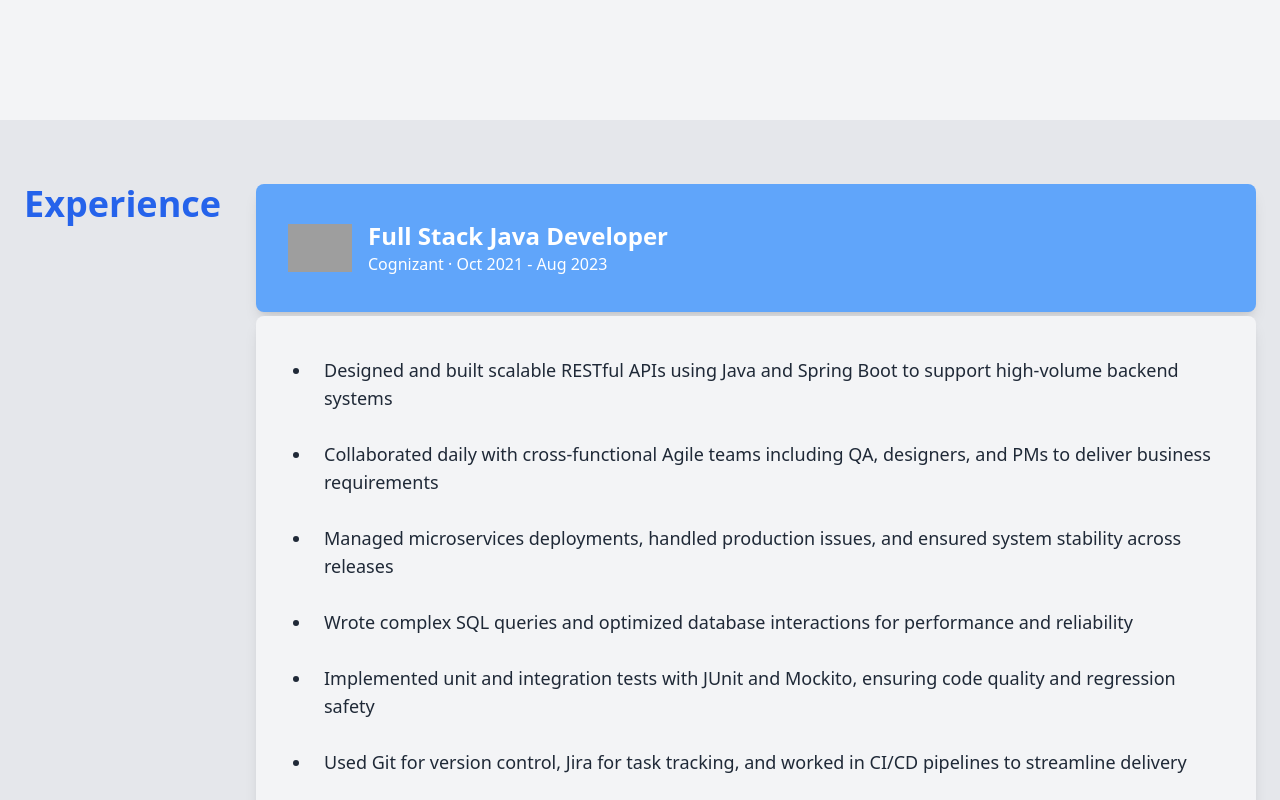
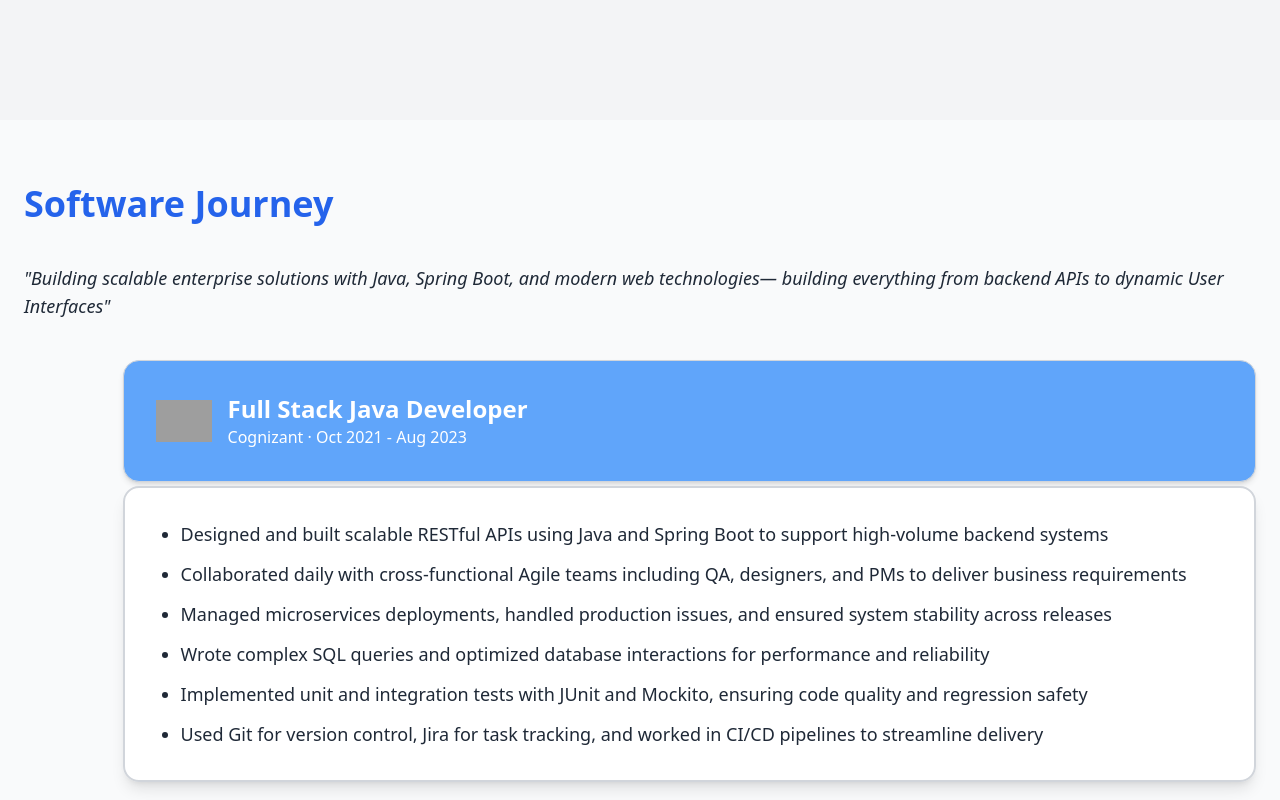
Before and after one commit to chandana-musunuru/portfolio, a React (Vite) app in the folder my-portfolio/: page / in a window 1280 px wide. Shown: the part 680-1480 px from the top of the page. Built offline with nearby package versions, Linux system fonts and the light colour scheme; grey boxes are pictures that could not be loaded.

Commit message:
experience changed for device compatability

```diff
--- a/my-portfolio/package.json
+++ b/my-portfolio/package.json
@@ -13,8 +13,10 @@
     "deploy": "gh-pages -d dist"
   },
   "dependencies": {
+    "framer-motion": "^12.7.4",
     "react": "^19.0.0",
     "react-dom": "^19.0.0",
+    "react-type-animation": "^3.2.0",
     "tailwindcss": "^3.4.0"
   },
   "devDependencies": {
--- a/my-portfolio/src/App.jsx
+++ b/my-portfolio/src/App.jsx
@@ -5,6 +5,45 @@ import csusbLogo from './assets/csusb.png';
 import jntukLogo from './assets/Jntuk.png';
 import subjectImage from './assets/logo.gif';
 import rabbit from './assets/rabb.gif';
+import { TypeAnimation } from 'react-type-animation';
+import { motion, useAnimation } from 'framer-motion';
+import { useRef} from 'react';
+import { useInView } from 'framer-motion';
+
+const responsibilities = [
+  'Designed and built scalable RESTful APIs using Java and Spring Boot to support high-volume backend systems',
+  'Collaborated daily with cross-functional Agile teams including QA, designers, and PMs to deliver business requirements',
+  'Managed microservices deployments, handled production issues, and ensured system stability across releases',
+  'Wrote complex SQL queries and optimized database interactions for performance and reliability',
+  'Implemented unit and integration tests with JUnit and Mockito, ensuring code quality and regression safety',
+  'Used Git for version control, Jira for task tracking, and worked in CI/CD pipelines to streamline delivery',
+];
+
+// Animation Variants
+const container = {
+  hidden: { opacity: 0 },
+  show: {
+    opacity: 1,
+    transition: {
+      staggerChildren: 0.3,
+      delayChildren: 0.2,
+    },
+  },
+};
+
+const item = {
+  hidden: { opacity: 0, y: 20 },
+  show: {
+    opacity: 1,
+    y: 0,
+    transition: {
+      type: 'spring',
+      stiffness: 300,
+      damping: 24,
+    },
+  },
+};
+
 
 function App() {
   const sections = ['About', 'Experience', 'Education', 'Projects', 'Skills', 'Contact'];
@@ -90,62 +129,77 @@ function App() {
           }
 
           if (section === 'Experience') {
+            const controls = useAnimation();
+            const ref = useRef(null);
+            const isInView = useInView(ref, { once: true });
+
+            useEffect(() => {
+              if (isInView) {
+                controls.start('show');
+              }
+            }, [isInView, controls]);
+
             return (
               <section
-                key={section}
                 id="experience"
-                className="min-h-[80vh] bg-gray-200 dark:bg-gray-800 text-gray-900 dark:text-white px-0 py-16 flex items-start justify-center"
+                className="min-h-screen bg-gray-50 dark:bg-gray-900 text-gray-800 dark:text-white px-6 py-16"
               >
-                <div className="w-full max-w-7xl flex">
-                  {/* Left-aligned heading */}
-                  <div className="w-[20%] flex items-start justify-start pl-6">
-                    <h2 className="text-4xl font-bold text-blue-600 dark:text-yellow-300">
-                      Experience
-                    </h2>
-                  </div>
+                <div className="max-w-7xl mx-auto">
+                  {/* Top Heading */}
+                  <h2 className="text-4xl font-bold mb-10 text-blue-600 dark:text-yellow-300">
+                    Software Journey
+                  </h2>
+                  <h4 className="text-lg font-m mb-10 text-black-600 dark:text-yellow-300">
+                    <i>
+                      "Building scalable enterprise solutions with Java, Spring Boot, and modern web technologies—
+                      building everything from backend APIs to dynamic User Interfaces"
+                    </i>
+                  </h4>
 
-                  {/* Right content area */}
-                  <div className="w-[80%] pr-6 space-y-1">
+                  {/* Content Row */}
+                  <div className="pl-[8%] space-y-1">
                     {/* Experience Card */}
-                    <div className="bg-blue-400 dark:bg-gray-700 p-8 rounded-lg shadow-lg transition">
-                      <div className="flex items-center gap-4 mb-0">
+                    <div className="rounded-2xl shadow-md hover:shadow-xl transition-transform duration-300 overflow-hidden border border-gray-300 dark:border-gray-700 bg-blue-400 dark:bg-white-700 p-8">
+                      <div className="flex items-center gap-4">
                         <img
                           src="https://logo.clearbit.com/cognizant.com"
                           alt="Cognizant Logo"
-                          className="w-16 h-16 object-contain rounded"
+                          className="w-14 h-14 object-contain rounded"
                         />
                         <div>
-                          <h3 className="text-2xl font-bold text-white">Full Stack Java Developer</h3>
+                          <h3 className="text-2xl font-bold text-white">
+                            Full Stack Java Developer
+                          </h3>
                           <p className="text-m text-white">Cognizant · Oct 2021 - Aug 2023</p>
                         </div>
                       </div>
                     </div>
 
-                    {/* Responsibilities */}
-                    <div className="bg-gray-100 dark:bg-off-white-800 p-8 rounded-lg shadow-lg transition">
-                      <ul className="list-disc pl-6 space-y-3 text-lg text-gray-800 dark:text-gray-100">
-                        {[
-                          'Designed and built scalable RESTful APIs using Java and Spring Boot to support high-volume backend systems',
-                          'Collaborated daily with cross-functional Agile teams including QA, designers, and PMs to deliver business requirements',
-                          'Managed microservices deployments, handled production issues, and ensured system stability across releases',
-                          'Wrote complex SQL queries and optimized database interactions for performance and reliability',
-                          'Implemented unit and integration tests with JUnit and Mockito, ensuring code quality and regression safety',
-                          'Used Git for version control, Jira for task tracking, and worked in CI/CD pipelines to streamline delivery',
-                        ].map((point, idx) => (
-                          <li
-                            key={idx}
-                            className="transition duration-300 ease-in-out hover:bg-blue-100 dark:hover:bg-gray-600 px-3 py-2 rounded-md cursor-pointer"
-                          >
-                            {point}
-                          </li>
+                    {/* Animated Responsibilities */}
+                    <div
+                      ref={ref}
+                      className="bg-white bg-opacity-95 dark:bg-gray-800 p-8 rounded-2xl shadow-lg border-2 border-gray-300 dark:border-gray-700 space-y-3"
+
+                    >
+                      <motion.ul
+                        className="list-disc pl-6 space-y-3 text-lg text-gray-800 dark:text-gray-100"
+                        variants={container}
+                        initial="hidden"
+                        animate={controls}
+                      >
+                        {responsibilities.map((line, index) => (
+                          <motion.li key={index} variants={item}>
+                            {line}
+                          </motion.li>
                         ))}
-                      </ul>
+                      </motion.ul>
                     </div>
                   </div>
                 </div>
               </section>
             );
           }
+
 
           if (section === 'Education') {
             return (
```
Also changed, not shown: 1 other file (tests, documents, lock files or other folders).
